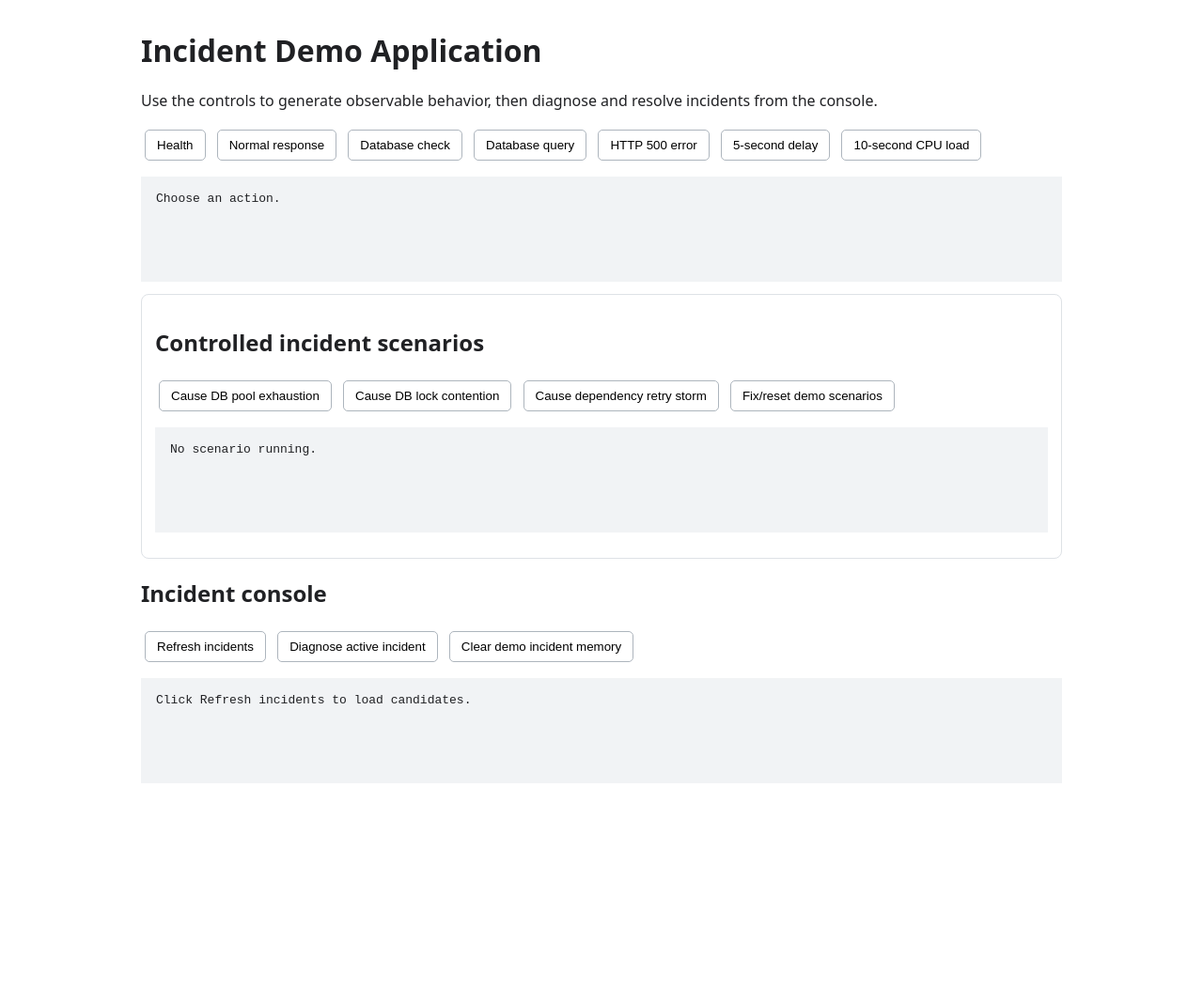
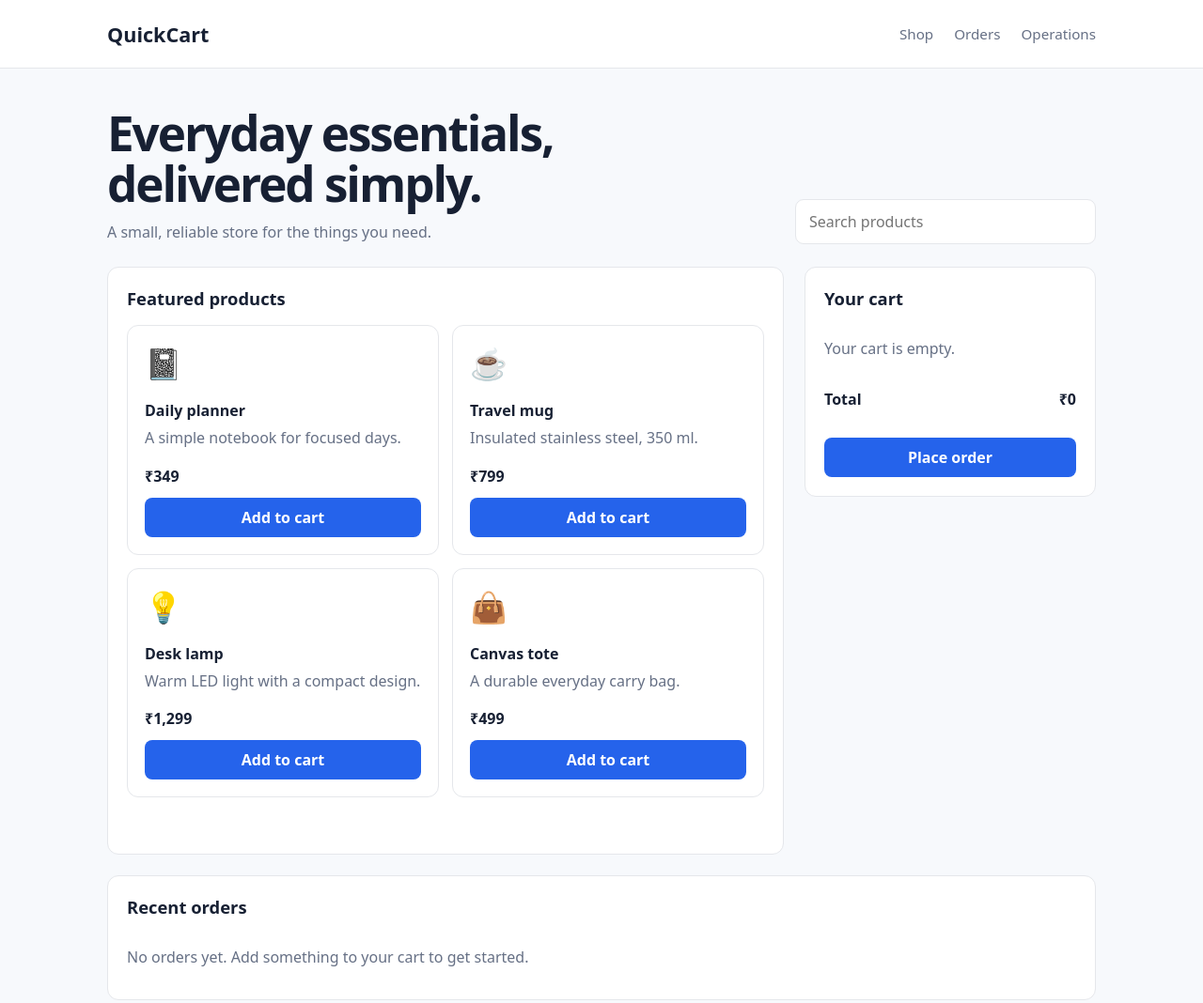
Before and after one commit to dineshmanideep/Intelligent-Cloud-Native-Incident-Management-and-Self-Healing-Platform, a website: page frontend/index.html in a window 1280 px wide. Shown: the whole page at 94% size. Before the commit the page ends 866 px from the top, so only its background shows below. Drawn offline with Linux system fonts and the light colour scheme.

Commit message:
added demo application Quick kart

```diff
--- a/frontend/index.html
+++ b/frontend/index.html
@@ -3,170 +3,80 @@
   <head>
     <meta charset="utf-8">
     <meta name="viewport" content="width=device-width, initial-scale=1">
-    <title>Incident Demo</title>
+    <title>QuickCart</title>
     <style>
-      body { font-family: system-ui, sans-serif; max-width: 980px; margin: 32px auto; padding: 0 20px; color: #202124; }
-      button { margin: 4px; padding: 8px 12px; cursor: pointer; border: 1px solid #adb5bd; border-radius: 5px; background: white; }
-      button:hover { background: #e7f5ff; }
-      pre { background: #f1f3f5; padding: 16px; min-height: 80px; white-space: pre-wrap; overflow: auto; }
-      .scenario, .incident { border: 1px solid #dee2e6; border-radius: 8px; padding: 14px; margin: 12px 0; }
-      .incident h3 { margin: 0 0 8px; }
-      .meta { color: #495057; font-size: 0.9rem; }
-      .active { border-left: 5px solid #e03131; }
-      .resolved { border-left: 5px solid #2f9e44; }
-      .pill { display: inline-block; padding: 2px 8px; border-radius: 10px; background: #ffe3e3; margin-right: 6px; }
-      .hidden { display: none; }
+      :root { --ink:#172033; --muted:#667085; --line:#e5e7eb; --brand:#2563eb; --soft:#f7f9fc; }
+      * { box-sizing:border-box; }
+      body { margin:0; font-family:system-ui,sans-serif; color:var(--ink); background:var(--soft); }
+      header { background:#fff; border-bottom:1px solid var(--line); }
+      .bar, main { max-width:1100px; margin:auto; padding:0 24px; }
+      .bar { height:72px; display:flex; align-items:center; justify-content:space-between; }
+      .brand { color:var(--ink); font-size:1.35rem; font-weight:800; text-decoration:none; }
+      nav a { color:var(--muted); text-decoration:none; margin-left:22px; font-size:.95rem; }
+      nav a:hover { color:var(--brand); }
+      main { padding-top:42px; padding-bottom:56px; }
+      .hero { display:flex; justify-content:space-between; gap:28px; align-items:end; margin-bottom:24px; }
+      h1 { font-size:clamp(2rem,4vw,3.2rem); line-height:1.05; margin:0 0 12px; letter-spacing:-.04em; }
+      h2 { margin:0 0 16px; font-size:1.15rem; }
+      p { color:var(--muted); margin:0; line-height:1.6; }
+      .search { width:min(320px,100%); padding:12px 14px; border:1px solid var(--line); border-radius:9px; font:inherit; background:#fff; }
+      .layout { display:grid; grid-template-columns:1fr 310px; gap:22px; align-items:start; }
+      .panel, .product { background:#fff; border:1px solid var(--line); border-radius:12px; }
+      .panel { padding:20px; }
+      .products { display:grid; grid-template-columns:repeat(2,minmax(0,1fr)); gap:14px; }
+      .product { padding:18px; display:flex; flex-direction:column; min-height:190px; }
+      .emoji { font-size:2rem; margin-bottom:18px; }
+      .product h3 { margin:0 0 6px; font-size:1rem; }
+      .price { font-weight:750; margin-top:auto; padding-top:16px; }
+      button { border:0; border-radius:8px; background:var(--brand); color:#fff; padding:10px 13px; font:inherit; font-weight:650; cursor:pointer; }
+      button:hover { background:#1d4ed8; }
+      .product button, #checkout { margin-top:12px; width:100%; }
+      .cart-row { display:flex; justify-content:space-between; gap:12px; padding:12px 0; border-bottom:1px solid var(--line); font-size:.94rem; }
+      .cart-row small { color:var(--muted); display:block; margin-top:3px; }
+      .total { display:flex; justify-content:space-between; font-weight:750; padding:18px 0; }
+      #message { min-height:26px; color:#19734a; margin-top:14px; font-size:.92rem; }
+      .empty { color:var(--muted); padding:14px 0; }
+      @media (max-width:760px) { .hero { display:block; } .search { margin-top:18px; width:100%; } .layout { grid-template-columns:1fr; } }
     </style>
   </head>
   <body>
-    <h1>Incident Demo Application</h1>
-    <p>Use the controls to generate observable behavior, then diagnose and resolve incidents from the console.</p>
-    <button data-path="/health">Health</button>
-    <button data-path="/api/hello">Normal response</button>
-    <button data-path="/api/db-check">Database check</button>
-    <button data-path="/api/items">Database query</button>
-    <button data-path="/api/error">HTTP 500 error</button>
-    <button data-path="/api/delay?seconds=5">5-second delay</button>
-    <button data-path="/api/cpu?seconds=10">10-second CPU load</button>
-    <pre id="output">Choose an action.</pre>
-    <div class="scenario">
-      <h2>Controlled incident scenarios</h2>
-      <button id="cause-pool">Cause DB pool exhaustion</button>
-      <button id="cause-lock">Cause DB lock contention</button>
-      <button id="cause-retry">Cause dependency retry storm</button>
-      <button id="reset-demo">Fix/reset demo scenarios</button>
-      <pre id="scenario-output">No scenario running.</pre>
-    </div>
-    <h2>Incident console</h2>
-    <button id="refresh-incidents">Refresh incidents</button>
-    <button id="diagnose-incident">Diagnose active incident</button>
-    <button id="resolve-incident" class="hidden">Resolve diagnosed incident</button>
-    <button id="cancel-diagnosis" class="hidden">Cancel diagnosis</button>
-    <button id="clear-memory">Clear demo incident memory</button>
-    <pre id="console-output">Click Refresh incidents to load candidates.</pre>
-    <div id="incidents-output"></div>
-    <pre id="diagnosis-output" class="hidden"></pre>
+    <header><div class="bar"><a class="brand" href="/">QuickCart</a><nav><a href="#products">Shop</a><a href="#orders">Orders</a><a href="/operations">Operations</a></nav></div></header>
+    <main>
+      <section class="hero"><div><h1>Everyday essentials,<br>delivered simply.</h1><p>A small, reliable store for the things you need.</p></div><input id="search" class="search" type="search" placeholder="Search products"></section>
+      <div class="layout">
+        <section id="products" class="panel"><h2>Featured products</h2><div id="product-list" class="products"></div><div id="message"></div></section>
+        <aside class="panel"><h2>Your cart</h2><div id="cart"></div><div class="total"><span>Total</span><span id="total">₹0</span></div><button id="checkout">Place order</button></aside>
+      </div>
+      <section id="orders" class="panel" style="margin-top:22px"><h2>Recent orders</h2><div id="orders-list" class="empty">No orders yet. Add something to your cart to get started.</div></section>
+    </main>
     <script>
-      const configuredApi = new URLSearchParams(window.location.search).get("api");
-      const apiBase = configuredApi || (window.location.port === "3000" ? "http://localhost:8000" : "");
-      const output = document.querySelector("#output");
-      const incidentsOutput = document.querySelector("#incidents-output");
-      const scenarioOutput = document.querySelector("#scenario-output");
-      const consoleOutput = document.querySelector("#console-output");
-      const diagnosisOutput = document.querySelector("#diagnosis-output");
-      const diagnoseButton = document.querySelector("#diagnose-incident");
-      const resolveButton = document.querySelector("#resolve-incident");
-      const cancelButton = document.querySelector("#cancel-diagnosis");
-      let loadedIncidents = [];
-      let diagnosedIncident = null;
-
-      function randomHex(bytes) {
-        const values = new Uint8Array(bytes);
-        crypto.getRandomValues(values);
-        return [...values].map((value) => value.toString(16).padStart(2, "0")).join("");
+      const products = [
+        { id:1, name:"Daily planner", description:"A simple notebook for focused days.", price:349, emoji:"📓" },
+        { id:2, name:"Travel mug", description:"Insulated stainless steel, 350 ml.", price:799, emoji:"☕" },
+        { id:3, name:"Desk lamp", description:"Warm LED light with a compact design.", price:1299, emoji:"💡" },
+        { id:4, name:"Canvas tote", description:"A durable everyday carry bag.", price:499, emoji:"👜" }
+      ];
+      const cart = new Map(); const orders = [];
+      const money = value => `₹${value.toLocaleString("en-IN")}`;
+      function renderProducts(filter="") {
+        const list=document.querySelector("#product-list"); list.innerHTML="";
+        products.filter(p => `${p.name} ${p.description}`.toLowerCase().includes(filter.toLowerCase())).forEach(p => {
+          const card=document.createElement("article"); card.className="product";
+          card.innerHTML=`<div class="emoji">${p.emoji}</div><h3>${p.name}</h3><p>${p.description}</p><div class="price">${money(p.price)}</div><button data-add="${p.id}">Add to cart</button>`; list.appendChild(card);
+        });
+        if (!list.children.length) list.innerHTML='<p class="empty">No products found.</p>';
       }
-
-      function traceparent() {
-        return `00-${randomHex(16)}-${randomHex(8)}-01`;
+      function renderCart() {
+        const target=document.querySelector("#cart"); target.innerHTML=""; let total=0;
+        if (!cart.size) target.innerHTML='<div class="empty">Your cart is empty.</div>';
+        cart.forEach((quantity,id) => { const p=products.find(item=>item.id===id); total += p.price*quantity; const row=document.createElement("div"); row.className="cart-row"; row.innerHTML=`<span>${p.name}<small>Qty ${quantity}</small></span><strong>${money(p.price*quantity)}</strong>`; target.appendChild(row); });
+        document.querySelector("#total").textContent=money(total);
       }
-
-      for (const button of document.querySelectorAll("button[data-path]")) {
-        button.addEventListener("click", async () => {
-          output.textContent = "Loading...";
-          try {
-            const response = await fetch(apiBase + button.dataset.path, {
-              headers: { "traceparent": traceparent() }
-            });
-            const body = await response.json();
-            output.textContent = JSON.stringify({ status: response.status, body }, null, 2);
-          } catch (error) {
-            output.textContent = `Request failed: ${error}`;
-          }
-        });
-      }
-
-      async function apiRequest(path, options = {}) {
-        const response = await fetch(path, options);
-        const body = await response.json().catch(() => ({}));
-        if (!response.ok) throw new Error(body.detail || `HTTP ${response.status}`);
-        return body;
-      }
-
-      function formatTime(value) {
-        if (!value) return "not available";
-        return new Intl.DateTimeFormat("en-IN", { dateStyle: "medium", timeStyle: "medium", timeZone: "Asia/Kolkata", timeZoneName: "short" }).format(new Date(value));
-      }
-
-      function renderIncident(incident) {
-        const card = document.createElement("section");
-        card.className = `incident ${incident.status}`;
-        const title = incident.title || "Unclassified incident candidate";
-        card.innerHTML = `<h3>${title}</h3>
-          <div class="meta"><span class="pill">${incident.severity}</span>
-          ${incident.status} · observations=${incident.observation_count || 1}</div>
-          <div class="meta">first detected: ${formatTime(incident.first_seen)}<br>last seen: ${formatTime(incident.last_seen)}<br>trace: ${incident.trace_reference || "none"}</div>`;
-        return card;
-      }
-
-      async function refreshIncidents() {
-        incidentsOutput.textContent = "Loading incidents...";
-        try {
-          const body = await apiRequest("/incidents/api/incidents");
-          loadedIncidents = body;
-          incidentsOutput.textContent = "";
-          if (!body.length) { incidentsOutput.textContent = "No incidents found."; return; }
-          body.forEach((incident) => incidentsOutput.appendChild(renderIncident(incident)));
-          consoleOutput.textContent = `Loaded ${body.length} incidents. Select Diagnose active incident to analyze current evidence.`;
-        } catch (error) {
-          incidentsOutput.textContent = `Incident service unavailable: ${error}`;
-        }
-      }
-
-      document.querySelector("#refresh-incidents").addEventListener("click", refreshIncidents);
-      async function runScenario(path, message, followup) {
-        scenarioOutput.textContent = message;
-        try {
-          const result = await apiRequest(path, { method: "POST" });
-          scenarioOutput.textContent = JSON.stringify(result, null, 2);
-          if (followup) await followup();
-        } catch (error) { scenarioOutput.textContent = `Scenario failed: ${error}`; }
-      }
-      document.querySelector("#cause-pool").onclick = () => runScenario("/api/demo/db-pool-exhaust", "Holding all API database-pool connections...");
-      document.querySelector("#cause-lock").onclick = () => runScenario("/api/demo/db-lock/start", "Holding the demo database lock...", async () => { for (let i = 0; i < 12; i++) fetch("/api/items").catch(() => null); });
-      document.querySelector("#cause-retry").onclick = () => runScenario("/api/demo/dependency-failure", "Activating dependency timeout and retries...", async () => { for (let i = 0; i < 30; i++) fetch("/api/demo/downstream").catch(() => null); });
-      document.querySelector("#reset-demo").onclick = () => runScenario("/api/demo/reset", "Releasing demo resources...");
-
-      diagnoseButton.onclick = async () => {
-        const active = loadedIncidents.filter((incident) => incident.status === "active");
-        if (!active.length) { consoleOutput.textContent = "No active incident available for diagnosis. Click Refresh incidents after triggering a scenario."; return; }
-        let selected = active[0];
-        if (active.length > 1) {
-          const choice = prompt(`Enter the number to diagnose:\n${active.map((item, index) => `${index + 1}. ${item.title || item.rule}`).join("\n")}`, "1");
-          selected = active[Math.max(0, Math.min(active.length - 1, Number(choice || 1) - 1))];
-        }
-        diagnoseButton.disabled = true;
-        diagnosisOutput.className = "";
-        diagnosisOutput.textContent = "Collecting five minutes of metrics, logs, traces, and resolved memory...";
-        try {
-          diagnosedIncident = await apiRequest(`/incidents/api/incidents/${selected.id}/diagnose`, { method: "POST" });
-          diagnosisOutput.textContent = JSON.stringify(diagnosedIncident, null, 2);
-          resolveButton.className = "";
-          cancelButton.className = "";
-          consoleOutput.textContent = `Diagnosis complete using ${diagnosedIncident.diagnosis?.mode || "configured provider"}.`;
-        } catch (error) { diagnosisOutput.textContent = `Diagnosis failed: ${error}`; diagnoseButton.disabled = false; }
-      };
-      resolveButton.onclick = async () => {
-        if (!diagnosedIncident) return;
-        const title = prompt("Final incident title:", diagnosedIncident.diagnosis?.probable_root_cause || "Incident");
-        if (!title) return;
-        const outcome = prompt("Resolution / solution:", "Released the blocked resource and restarted the affected service.");
-        if (!outcome) return;
-        await apiRequest(`/incidents/api/incidents/${diagnosedIncident.id}/resolve`, { method: "POST", headers: { "content-type": "application/json" }, body: JSON.stringify({ title, outcome }) });
-        consoleOutput.textContent = "Incident resolved and saved to long-term memory. Click Refresh incidents to view the updated list.";
-        cancelButton.click();
-      };
-      cancelButton.onclick = () => { diagnosedIncident = null; diagnosisOutput.textContent = "Diagnosis cancelled."; diagnosisOutput.className = ""; resolveButton.className = "hidden"; cancelButton.className = "hidden"; diagnoseButton.disabled = false; };
-      document.querySelector("#clear-memory").onclick = async () => { if (!confirm("Delete all incident history, including resolved memory?")) return; const result = await apiRequest("/incidents/api/admin/reset-memory", { method: "POST" }); consoleOutput.textContent = `Deleted ${result.deleted_incidents} incidents. Click Refresh incidents.`; incidentsOutput.textContent = ""; loadedIncidents = []; };
+      function renderOrders() { const target=document.querySelector("#orders-list"); if (!orders.length) { target.className="empty"; target.textContent="No orders yet. Add something to your cart to get started."; return; } target.className=""; target.innerHTML=orders.map(o=>`<div class="cart-row"><span>Order ${o.id}<small>${o.items} item(s) · ${o.time}</small></span><strong>${money(o.total)}</strong></div>`).join(""); }
+      document.querySelector("#product-list").addEventListener("click", e => { const id=Number(e.target.dataset.add); if (!id) return; cart.set(id,(cart.get(id)||0)+1); renderCart(); document.querySelector("#message").textContent="Added to your cart."; });
+      document.querySelector("#search").addEventListener("input", e => renderProducts(e.target.value));
+      document.querySelector("#checkout").addEventListener("click", async () => { if (!cart.size) { document.querySelector("#message").textContent="Add a product before checking out."; return; } const total=[...cart].reduce((sum,[id,q])=>sum+products.find(p=>p.id===id).price*q,0); const response=await fetch("/api/hello"); if (!response.ok) { document.querySelector("#message").textContent="Checkout is temporarily unavailable."; return; } orders.unshift({id:`QC-${String(orders.length+1).padStart(3,"0")}`,items:[...cart.values()].reduce((a,b)=>a+b,0),total,time:new Intl.DateTimeFormat("en-IN",{dateStyle:"medium",timeZone:"Asia/Kolkata"}).format(new Date())}); cart.clear(); renderCart(); renderOrders(); document.querySelector("#message").textContent="Order placed successfully."; });
+      renderProducts(); renderCart();
     </script>
   </body>
 </html>
--- a/k8s/07-incident-service.yaml
+++ b/k8s/07-incident-service.yaml
@@ -23,6 +23,7 @@ data:
   JAEGER_URL: http://incident-jaeger.monitoring.svc.cluster.local.:16686
   INCIDENT_API_URL: http://incident-api.incident-platform.svc.cluster.local.:8000
   DETECTION_INTERVAL_SECONDS: "15"
+  DIAGNOSIS_WINDOW_MINUTES: "2"
   LLM_API_BASE_URL: ""
   LLM_MODEL: ""
   EMBEDDING_API_BASE_URL: ""
```
Also changed, not shown: CODEX_HANDOFF.md (+4 -3 lines), frontend/operations.html (added, +174 -0 lines), README.md, 3 other files.
